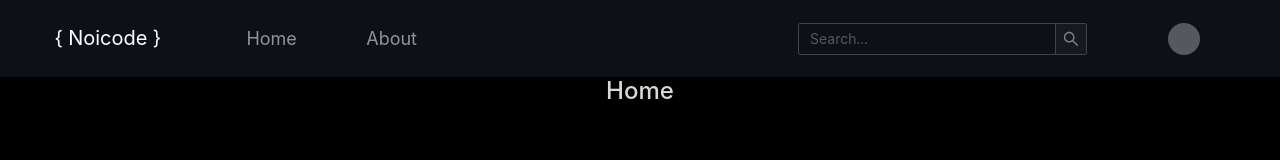
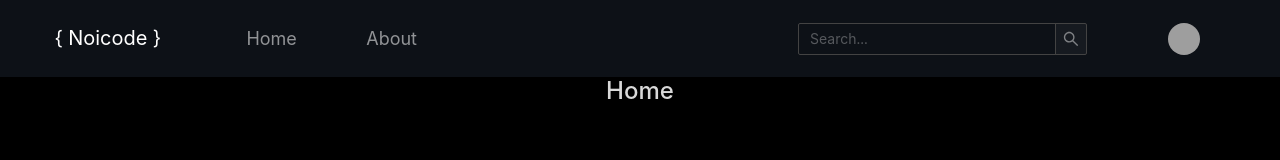
Before and after one commit to max-pok/Noicode, a React (Create React App) app in the folder client/: page / in a window 1280 px wide. Shown: the top 160 px of the page. Built offline with nearby package versions, Linux system fonts and the light colour scheme.

Commit message:
display profile image in navbar from server

```diff
--- a/client/src/components/navbar/navbar.js
+++ b/client/src/components/navbar/navbar.js
@@ -43,7 +43,7 @@ const Navigation = (props) => {
             )}
             <Nav.Item className='d-flex'>
               <Dropdown overlay={ProfileDropDownMenu(props)} className='nav-info'>
-                <Avatar></Avatar>
+                <Avatar src={"http://localhost:8081/api/users/profile-img/" + props.token}></Avatar>
               </Dropdown>
             </Nav.Item>
           </Nav>
```
